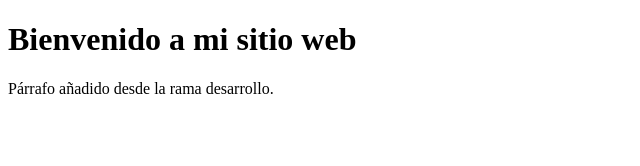
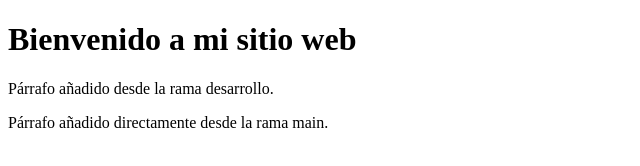
Before and after one commit to saultaranconalcedo/2-Daw_Despliegue-de-aplicaciones-web, a plain HTML site: page GIT - EJERCICIO/index.html in a window 1280 px wide. Shown: the whole page, without its empty margins (0-640 px from the left). Drawn offline with Linux system fonts and the light colour scheme.

Commit message:
Añadido párrafo en rama main

```diff
--- a/GIT - EJERCICIO/index.html
+++ b/GIT - EJERCICIO/index.html
@@ -7,5 +7,6 @@
 <body>
     <h1>Bienvenido a mi sitio web</h1>
     <p>Párrafo añadido desde la rama desarrollo.</p>
+    <p>Párrafo añadido directamente desde la rama main.</p>
 </body>
 </html>
```
